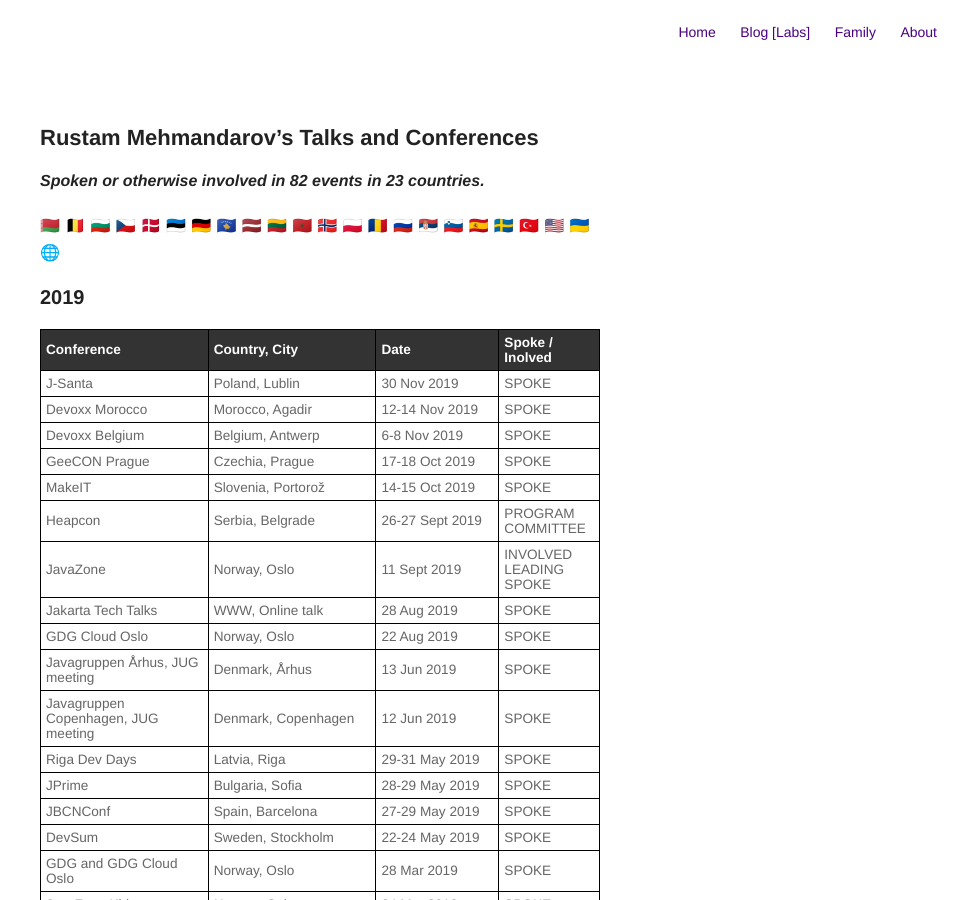
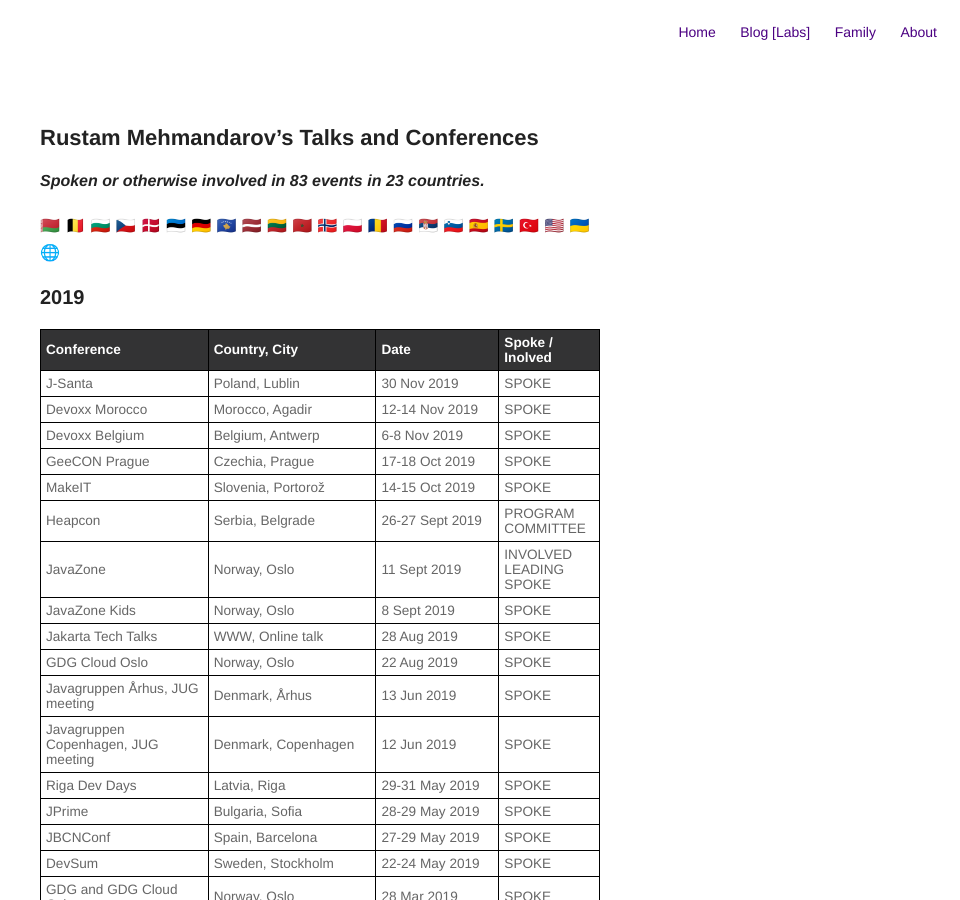
Before and after one commit to mehmandarov/mehmandarov.github.io, a Jekyll site: the page built from talks.md, in a window 1280 px wide and 900 px high. Shown: the whole window, without its empty margins (320-1280 px from the left). Built offline with Jekyll 4.4.1, drawn with Linux system fonts in a browser that asks for light colours.

Commit message:
Updated talks list

```diff
--- a/talks.md
+++ b/talks.md
@@ -5,7 +5,7 @@
 
 ## Rustam Mehmandarov's Talks and Conferences
 
-#### _Spoken or otherwise involved in 82 events in 23 countries._
+#### _Spoken or otherwise involved in 83 events in 23 countries._
 🇧🇾   🇧🇪   🇧🇬   🇨🇿   🇩🇰   🇪🇪   🇩🇪   🇽🇰   🇱🇻   🇱🇹   🇲🇦   🇳🇴   🇵🇱   🇷🇴   🇷🇺   🇷🇸   🇸🇮   🇪🇸   🇸🇪   🇹🇷   🇺🇸   🇺🇦   🌐
 
 ### 2019
@@ -20,6 +20,7 @@
 |MakeIT                              |Slovenia, Portorož  |14-15 Oct 2019  |SPOKE                  |
 |Heapcon                             |Serbia, Belgrade    |26-27 Sept 2019 |PROGRAM COMMITTEE      |
 |JavaZone                            |Norway, Oslo        |11 Sept 2019    |INVOLVED LEADING SPOKE |
+|JavaZone Kids                       |Norway, Oslo        |8 Sept 2019     |SPOKE                  |
 |Jakarta Tech Talks                  |WWW, Online talk    |28 Aug 2019     |SPOKE                  |
 |GDG Cloud Oslo                      |Norway, Oslo        |22 Aug 2019     |SPOKE                  |
 |Javagruppen Århus, JUG meeting      |Denmark, Århus      |13 Jun 2019     |SPOKE                  |
```
